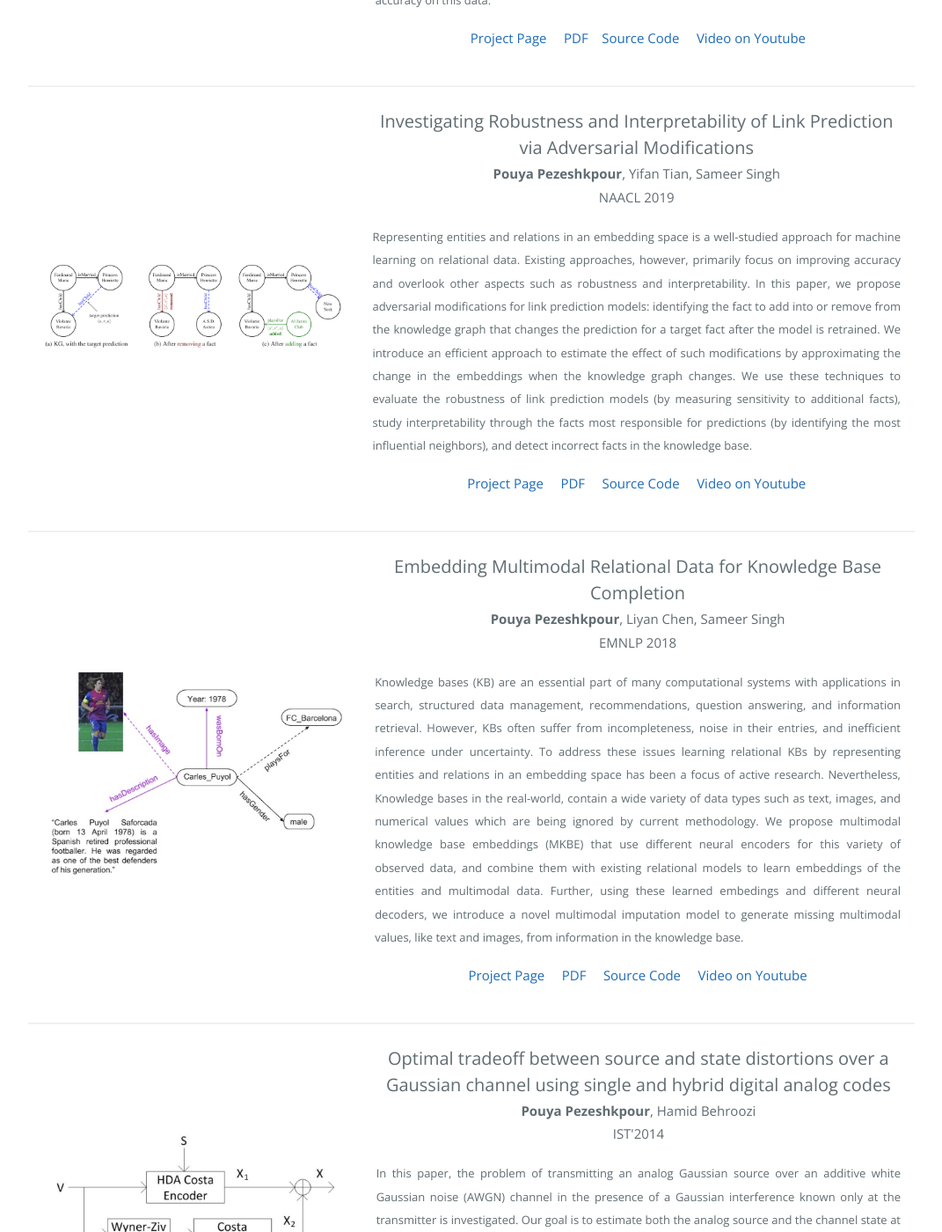
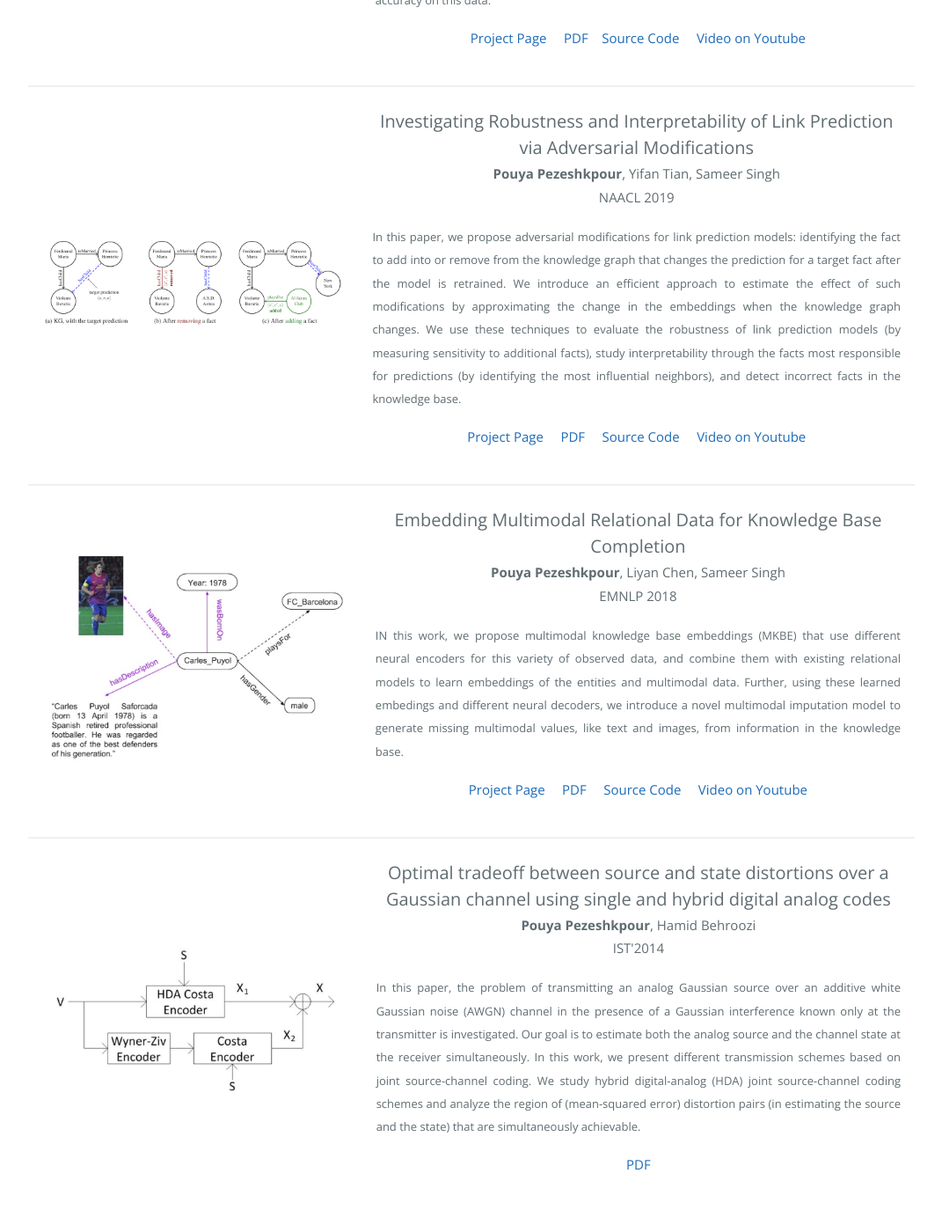
Before and after one commit to pouyapez/pouyapez.github.io, a Jekyll site: the page built from index.md, in a window 1280 px wide and 1400 px high, scrolled down 1987 px. Shown: the whole window at 88% size, without its empty margins (104-1175 px from the left). Built offline with Jekyll 4.4.1, drawn with Linux system fonts in a browser that asks for light colours.

Commit message:
Update index.md

```diff
--- a/index.md
+++ b/index.md
@@ -102,7 +102,7 @@ We find that simple retrieval methods yield training instances that differ from
             <font style="font-size:20px">Investigating Robustness and Interpretability of Link Prediction via Adversarial Modifications </font><br>
             <font style="font-size:15px"><b>Pouya Pezeshkpour</b>, Yifan Tian, Sameer Singh<br>
             NAACL 2019</font><br>
-            </p><p align="justify"><font style="font-size:13px">Representing entities and relations in an embedding space is a well-studied approach for machine learning on relational data. Existing approaches, however, primarily focus on improving accuracy and overlook other aspects such as robustness and interpretability. In this paper, we propose adversarial modifications for link prediction models: identifying the fact to add into or remove from the knowledge graph that changes the prediction for a target fact after the model is retrained. We introduce an efficient approach to estimate the effect of such modifications by approximating the change in the embeddings when the knowledge graph changes. We use these techniques to evaluate the robustness of link prediction models (by measuring sensitivity to additional facts), study interpretability through the facts most responsible for predictions (by identifying the most influential neighbors), and detect incorrect facts in the knowledge base.</font><br></p>
+            </p><p align="justify"><font style="font-size:13px">In this paper, we propose adversarial modifications for link prediction models: identifying the fact to add into or remove from the knowledge graph that changes the prediction for a target fact after the model is retrained. We introduce an efficient approach to estimate the effect of such modifications by approximating the change in the embeddings when the knowledge graph changes. We use these techniques to evaluate the robustness of link prediction models (by measuring sensitivity to additional facts), study interpretability through the facts most responsible for predictions (by identifying the most influential neighbors), and detect incorrect facts in the knowledge base.</font><br></p>
            <p align="center">
 <font style="font-size:15px"><a href="https://pouyapez.github.io/criage/">Project Page</a>  &nbsp;&nbsp;&nbsp;  <a href="https://arxiv.org/pdf/1905.00563.pdf">PDF</a>  &nbsp;&nbsp;&nbsp;  <a href="https://github.com/pouyapez/criage">Source Code</a>  &nbsp;&nbsp;&nbsp;  <a href="https://www.youtube.com/watch?v=irVqAjt664s">Video on Youtube</a></font>
           </p>
@@ -125,7 +125,7 @@ We find that simple retrieval methods yield training instances that differ from
             <font style="font-size:20px">Embedding Multimodal Relational Data for Knowledge Base Completion</font><br>
             <font style="font-size:15px"><b>Pouya Pezeshkpour</b>, Liyan Chen, Sameer Singh<br>
             EMNLP 2018</font><br>
-            </p><p align="justify"><font style="font-size:13px">Knowledge bases (KB) are an essential part of many computational systems with applications in search, structured data management, recommendations, question answering, and information retrieval. However, KBs often suffer from incompleteness, noise in their entries, and inefficient inference under uncertainty. To address these issues learning relational KBs by representing entities and relations in an embedding space has been a focus of active research. Nevertheless, Knowledge bases in the real-world, contain a wide variety of data types such as text, images, and numerical values which are being ignored by current methodology. We propose multimodal knowledge base embeddings (MKBE) that use different neural encoders for this variety of observed data, and combine them with existing relational models to learn embeddings of the entities and multimodal data. Further, using these learned embedings and different neural decoders, we introduce a novel multimodal imputation model to generate missing multimodal values, like text and images, from information in the knowledge base.</font><br></p>
+            </p><p align="justify"><font style="font-size:13px">IN this work, we propose multimodal knowledge base embeddings (MKBE) that use different neural encoders for this variety of observed data, and combine them with existing relational models to learn embeddings of the entities and multimodal data. Further, using these learned embedings and different neural decoders, we introduce a novel multimodal imputation model to generate missing multimodal values, like text and images, from information in the knowledge base.</font><br></p>
            <p align="center">
 <font style="font-size:15px"><a href="https://pouyapez.github.io/mkbe/">Project Page</a>  &nbsp;&nbsp;&nbsp;   <a href="https://arxiv.org/pdf/1809.01341.pdf">PDF</a>  &nbsp;&nbsp;&nbsp;   <a href="https://github.com/pouyapez/mkbe">Source Code</a>  &nbsp;&nbsp;&nbsp;   <a href="https://www.youtube.com/watch?v=Bt5CccdXHUM&t=2s">Video on Youtube</a></font>
           </p>
```
